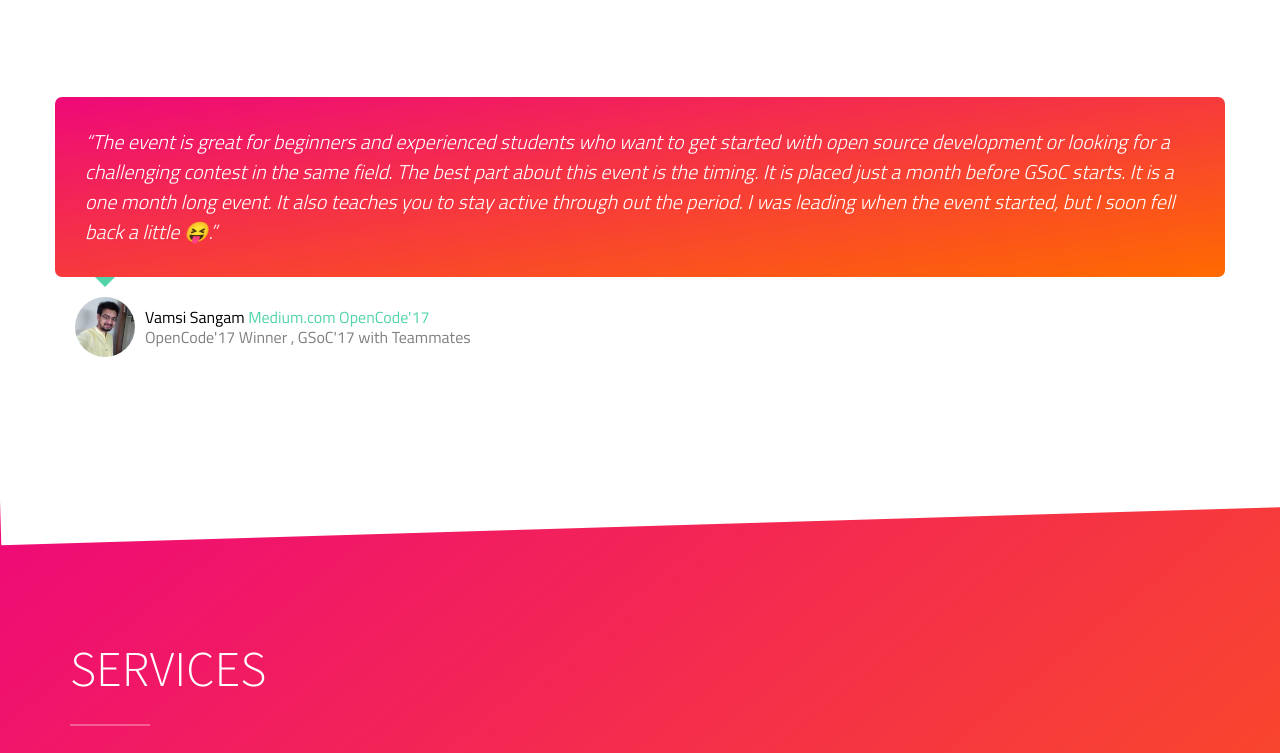
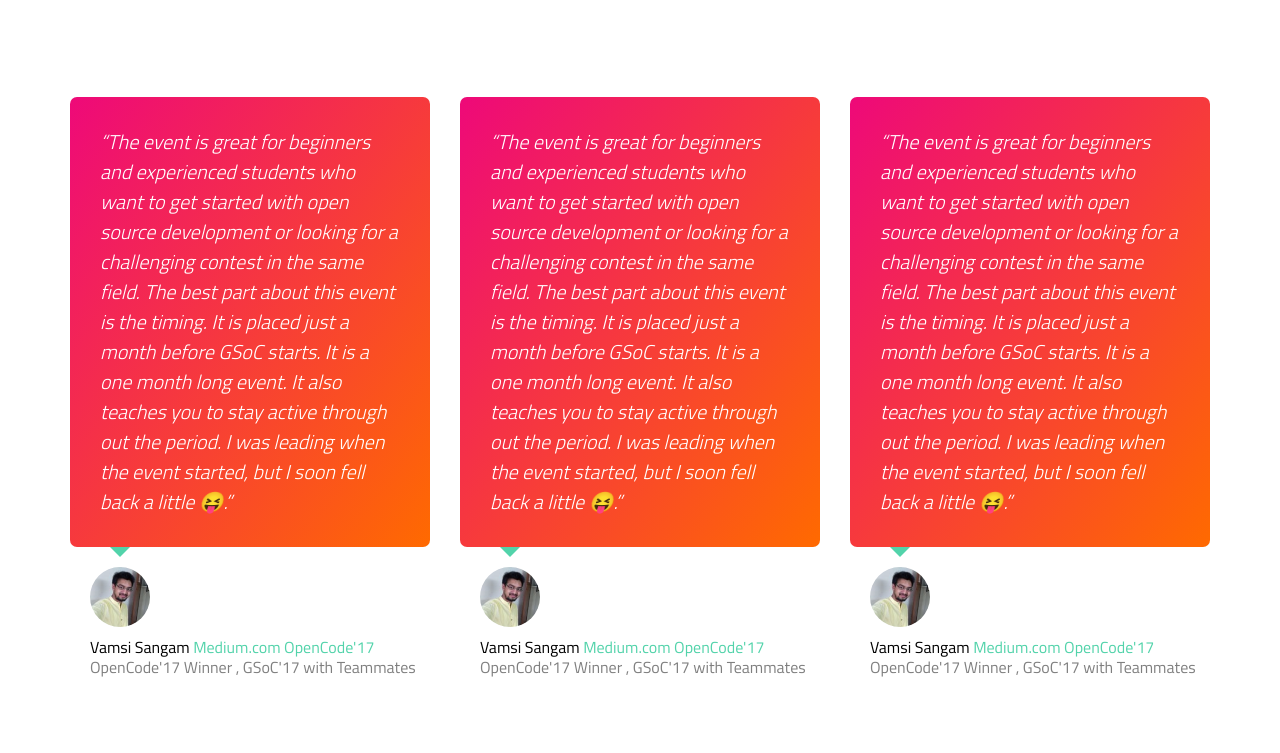
Before and after one commit to opencode18/opencode18, a plain HTML site: page index.html in a window 1280 px wide. Shown: the part 4034-4787 px from the top of the page. Drawn offline with Linux system fonts and the light colour scheme; files whose address does not match are found by name.

Commit message:
add testimonials

```diff
--- a/index.html
+++ b/index.html
@@ -597,6 +597,7 @@ button {
 				</div>
 			</div>
 			<div class="row">
+				<div class="col-md-4">
 					<div class="box-testimony">
 						<blockquote class="to-animate-2">
 							<p>&ldquo;The event is great for beginners and experienced students who want to get started with open source development or looking for a challenging contest in the same field. The best part about this event is the timing. It is placed just a month before GSoC starts.
@@ -611,6 +612,41 @@ It is a one month long event. It also teaches you to stay active through out the
 						</div>
 
 				</div>
+			</div>
+
+			<div class="col-md-4">
+				<div class="box-testimony">
+					<blockquote class="to-animate-2">
+						<p>&ldquo;The event is great for beginners and experienced students who want to get started with open source development or looking for a challenging contest in the same field. The best part about this event is the timing. It is placed just a month before GSoC starts.
+
+It is a one month long event. It also teaches you to stay active through out the period. I was leading when the event started, but I soon fell back a little 😝.&rdquo;</p>
+					</blockquote>
+					<div class="author to-animate">
+						<figure><img src="vamsisir.jpeg" alt="Vamsi Sangam"></figure>
+						<p>
+						Vamsi Sangam <a href="https://medium.com/@vamsisangam/opencode-2017-d91ab65dc6e4" target="_blank">Medium.com OpenCode'17</a> <span class="subtext">OpenCode'17 Winner , GSoC'17 with Teammates</span>
+						</p>
+					</div>
+
+			</div>
+		</div>
+
+		<div class="col-md-4">
+			<div class="box-testimony">
+				<blockquote class="to-animate-2">
+					<p>&ldquo;The event is great for beginners and experienced students who want to get started with open source development or looking for a challenging contest in the same field. The best part about this event is the timing. It is placed just a month before GSoC starts.
+
+It is a one month long event. It also teaches you to stay active through out the period. I was leading when the event started, but I soon fell back a little 😝.&rdquo;</p>
+				</blockquote>
+				<div class="author to-animate">
+					<figure><img src="vamsisir.jpeg" alt="Vamsi Sangam"></figure>
+					<p>
+					Vamsi Sangam <a href="https://medium.com/@vamsisangam/opencode-2017-d91ab65dc6e4" target="_blank">Medium.com OpenCode'17</a> <span class="subtext">OpenCode'17 Winner , GSoC'17 with Teammates</span>
+					</p>
+				</div>
+
+		</div>
+	</div>
 
 
 
```
